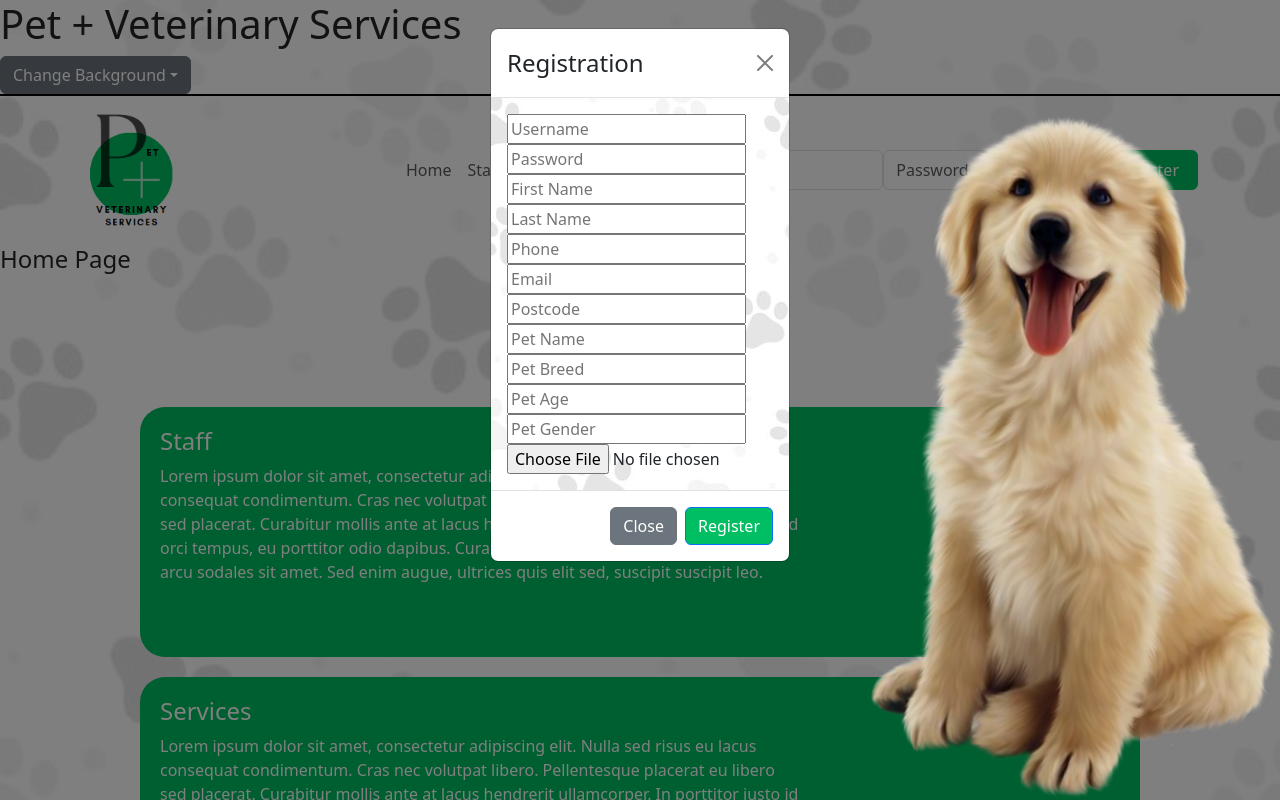
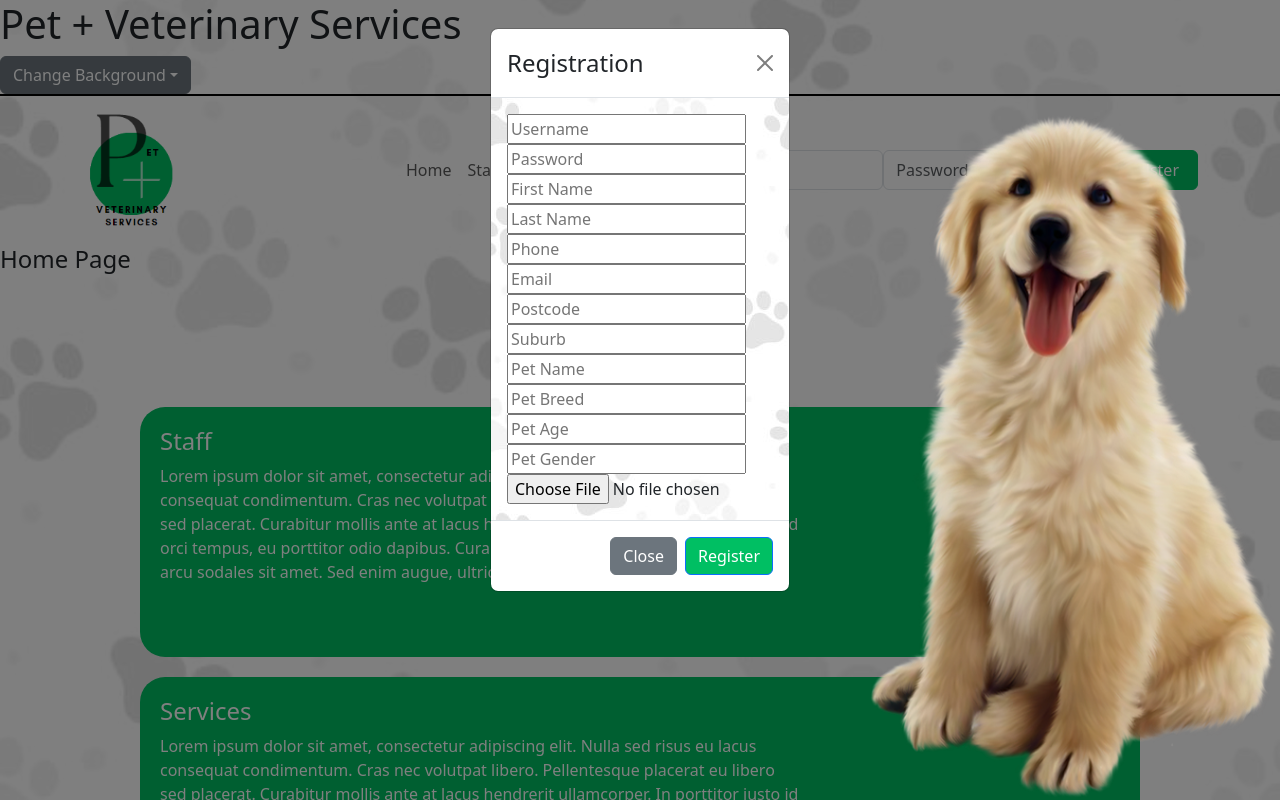
Before and after one commit to ShoNuffEnuff/puppy-website, a React (Create React App) app: page / in a window 1280 px wide. Both pictures are taken after a click on the button "Register". Shown: the top 800 px of the page. Built offline with nearby package versions, Linux system fonts and the light colour scheme.

Commit message:
Sync Pull

```diff
--- a/src/components/NaviBar.css
+++ b/src/components/NaviBar.css
@@ -34,6 +34,7 @@
         background-color: #01592f;
 
     }
+
 
 
 .custom-btn-Logout {
--- a/src/components/PetGroupCard.jsx
+++ b/src/components/PetGroupCard.jsx
@@ -17,7 +17,7 @@ const dogBreeds = [
     'Cavalier King Charles Spaniel',
     'Chihuahua',
     'Dachshund',
-    'Dobermann',
+    'Doberman',
     'English Cocker Spaniel',
     'English Setter',
     'English Springer Spaniel',
--- a/src/components/RegistrationForm.jsx
+++ b/src/components/RegistrationForm.jsx
@@ -13,6 +13,7 @@ const RegistrationForm = () => {
         surname: '',
         phone: '',
         email: '',
+        suburb: '',
         postcode: '',
         pet_name: '',
         pet_breed: '',
@@ -67,7 +68,10 @@ const RegistrationForm = () => {
             !formData.password ||
             !formData.first_name ||
             !formData.surname ||
-            !formData.email
+            !formData.email ||
+            !formData.suburb ||
+            !formData.phone ||
+            !formData.postcode
         ) {
             showErrorToast('Please fill in all required user fields.');
             return; // Prevent registration if required fields are empty
@@ -96,6 +100,7 @@ const RegistrationForm = () => {
                 phone: formData.phone,
                 email: formData.email,
                 postcode: formData.postcode,
+                suburb: formData.suburb,
                 user_id: user_id,
             };
 
@@ -206,7 +211,16 @@ const RegistrationForm = () => {
                                 value={formData.postcode}
                                 onChange={handleChange}
                             />
-                        </div>
+                            </div>
+                            <div>
+                                <input
+                                    type="text"
+                                    name="suburb"
+                                    placeholder="Suburb"
+                                    value={formData.suburb}
+                                    onChange={handleChange}
+                                />
+                            </div>
                         <div>
                             <input
                                 type="text"
```
Also changed, not shown: 1 other file (tests, documents, lock files or other folders).
